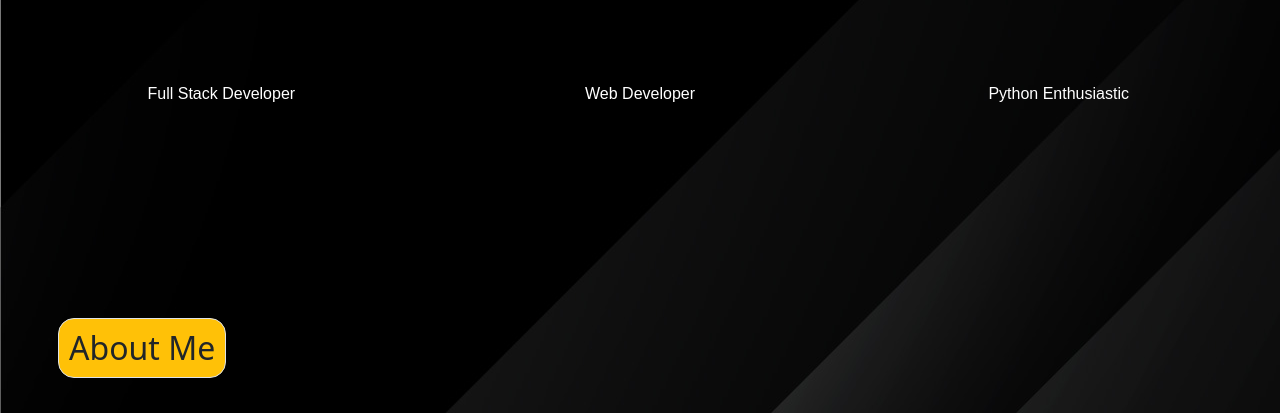
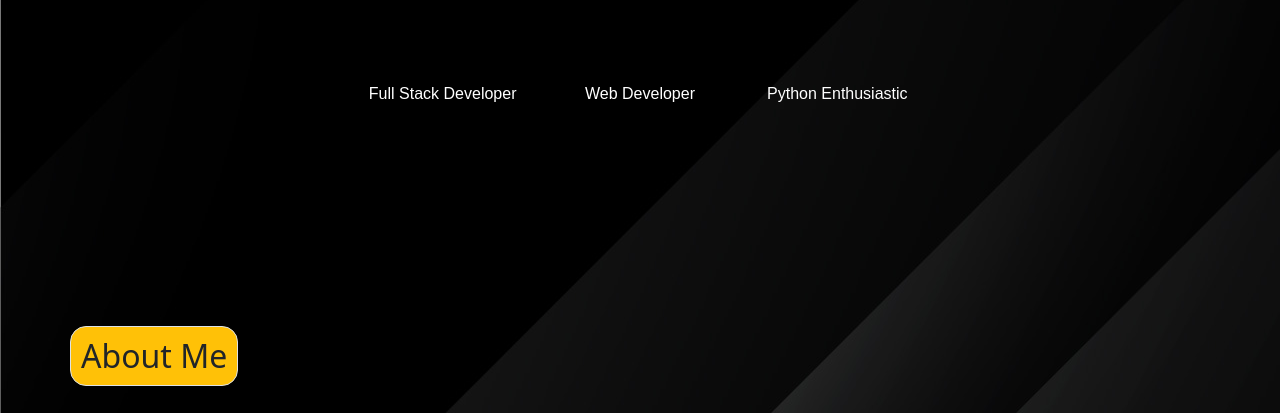
Before and after one commit to Pavi005/Portfolio-1, a plain HTML site: page index.html in a window 1280 px wide. Shown: the part 387-800 px from the top of the page. Drawn offline with nearby package versions, Linux system fonts and the light colour scheme; a web font is replaced by a local one.

Commit message:
updated index.html

```diff
--- a/index.html
+++ b/index.html
@@ -245,6 +245,7 @@
 <body class="text-white">
     <div class="container-fluid">
         <div class="container-fluid">
+            <div class="container-fluid">
                 <div class="row bg-danger justify-content-center align-items-center fixed-top">
                     <div class="col-6 align-items-center text-white">
                         <div href="#" class="h1 mx-3 text-light" style="font-family: 'VT323', sans-serif;">PortFolio</div>
@@ -276,7 +277,10 @@
             </div>
             <div class="container-fluid" style="margin-top: 300px;font-family: 'Agraham', sans-serif;">
                 <h1 class="display-3 text-center" style="margin-bottom: 80px;">Hi, I'm Pavithran Murugan</h1>
-            <h6 class="h2-text text-center row" style="line-height: 2;"><span class="col text-nowrap p-2">Full Stack Developer</span><span class="col text-nowrap p-2">Web Developer</span><span class="col text-nowrap p-2">Python Enthusiastic</span></h6>
+                <div class="container-fluid d-flex justify-content-center">
+                    <h6 class="h2-text text-center row w-50" style="line-height: 2;"><span class="col text-nowrap p-2">Full Stack Developer</span><span class="col text-nowrap p-2">Web Developer</span><span class="col text-nowrap p-2">Python Enthusiastic</span></h6>
+                </div>
+
             </div>
             <!-- About Section -->
             <div class="container-fluid" style="margin-top: 200px;">
@@ -551,6 +555,6 @@
             <script src="./bootstrap-5.3.3-dist/js/bootstrap.min.js"></script>
             <script src="https://cdn.jsdelivr.net/npm/bootstrap@5.3.3/dist/js/bootstrap.bundle.min.js" integrity="sha384-YvpcrYf0tY3lHB60NNkmXc5s9fDVZLESaAA55NDzOxhy9GkcIdslK1eN7N6jIeHz" crossorigin="anonymous"></script>
         </div>
-
+    </div>
 </body>
 </html>
```
Lines whose indentation alone changed are shown as unchanged.
